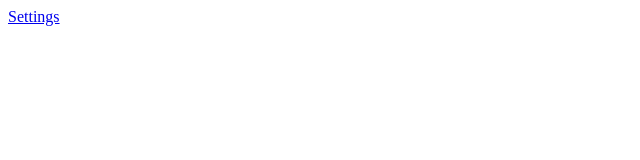
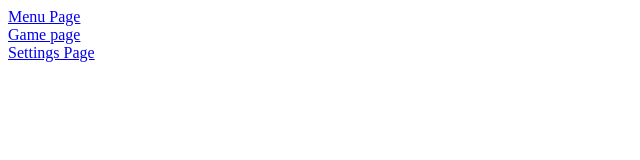
Before and after one commit to valkken/cprg303-phase3, a plain HTML site: page index.html in a window 1280 px wide. Shown: the whole page, without its empty margins (0-640 px from the left). Drawn offline with Linux system fonts and the light colour scheme.

Commit message:
Updated index.html
Added links to other pages

```diff
--- a/index.html
+++ b/index.html
@@ -1,12 +1,23 @@
 <!DOCTYPE html>
 <html lang="en">
+
 <head>
     <meta charset="UTF-8">
     <meta name="viewport" content="width=device-width, initial-scale=1.0">
     <title>Document</title>
 </head>
+
 <body>
-    <a href="pages/settings.html">Settings</a>
+    <a href="pages/Main.html">Menu Page</a>
+    <br>
+    <a href="pages/game.html">Game page</a>
+    <br>
+    <a href="pages/settings.html">Settings Page</a>
+
+
+
+
 
 </body>
+
 </html>
```
